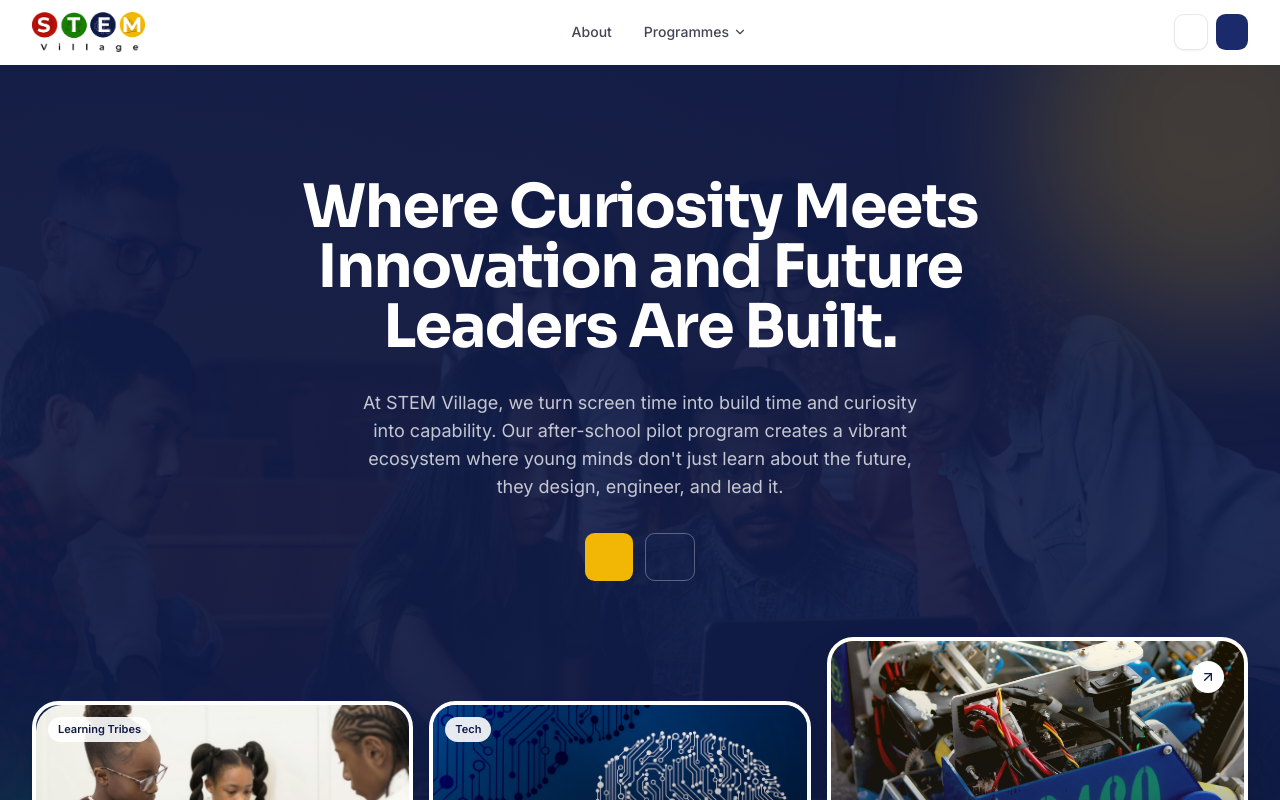
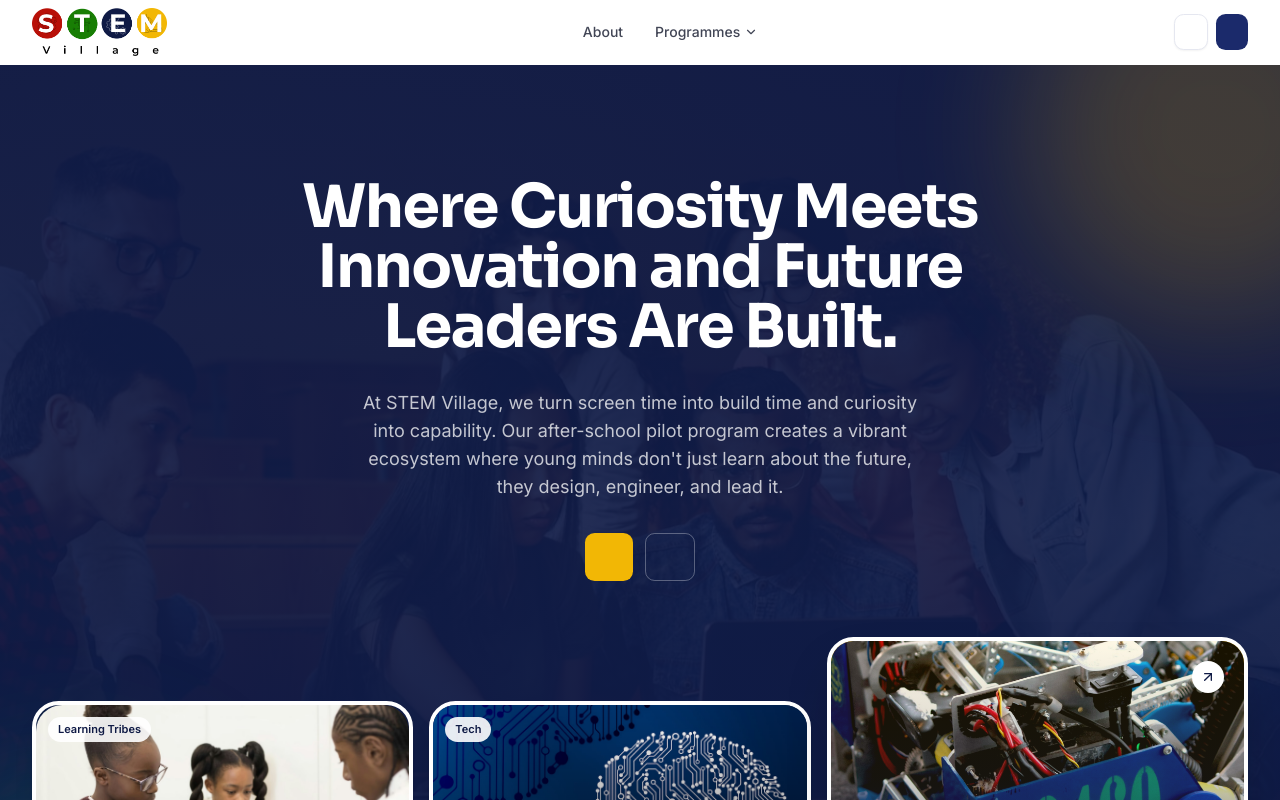
Before and after one commit to m1ch-a3l/stemvillage, a Next.js app: page / in a window 1280 px wide. Shown: the top 800 px of the page. Built offline with nearby package versions, Linux system fonts and the light colour scheme.

Commit message:
Logo updates

```diff
--- a/src/components/layout/Footer.tsx
+++ b/src/components/layout/Footer.tsx
@@ -46,14 +46,14 @@
         <div className="grid grid-cols-2 gap-10 sm:grid-cols-3 lg:grid-cols-5">
           <div className="col-span-2 flex flex-col gap-4 sm:col-span-3 lg:col-span-2">
             <Link href="/" className="flex items-center gap-2 font-heading text-lg font-bold text-white">
- <Image
-            src="/images/logo_white.png"
-            alt="Thanksgiving Place Chapel and Ministries"
-            width={160}
-            height={48}
-            className="h-10 w-auto object-contain"
-            priority
-          />
+            <Image
+              src="/images/logo_white.png"
+              alt="Thanksgiving Place Chapel and Ministries"
+              width={535}
+              height={190}
+              className="h-14 w-auto object-contain"
+              priority
+            />
             </Link>
             <p className="max-w-sm text-sm text-white/65">{siteConfig.description}</p>
             <ul className="flex flex-col gap-2 text-sm text-white/65">
--- a/src/components/layout/Navbar.tsx
+++ b/src/components/layout/Navbar.tsx
@@ -53,9 +53,9 @@
           <Image
             src="/images/logo.png"
             alt="Thanksgiving Place Chapel and Ministries"
-            width={160}
-            height={48}
-            className="h-10 w-auto object-contain"
+            width={535}
+            height={190}
+            className="h-12 w-auto object-contain"
             priority
           />
         </Link>
```
